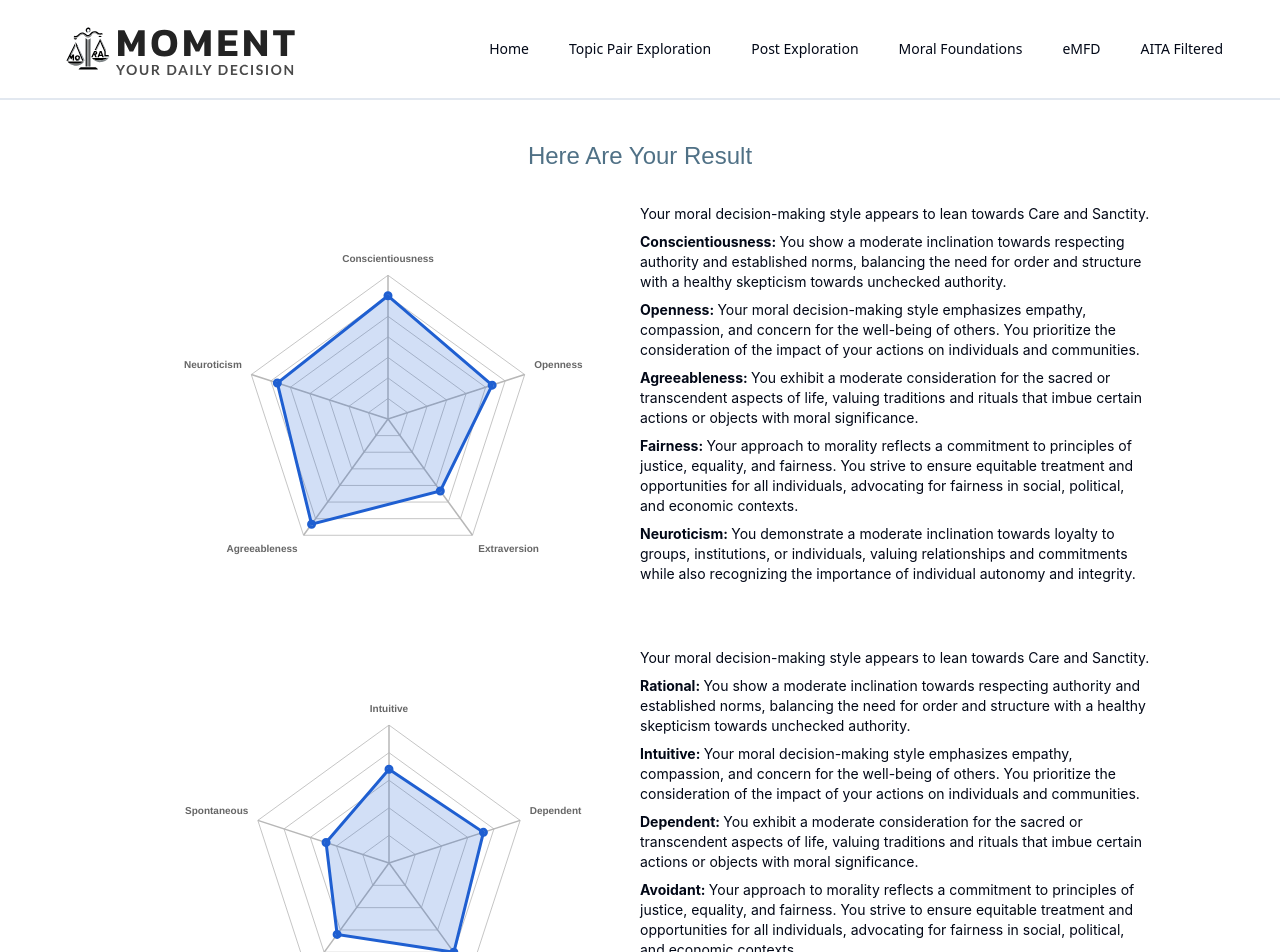
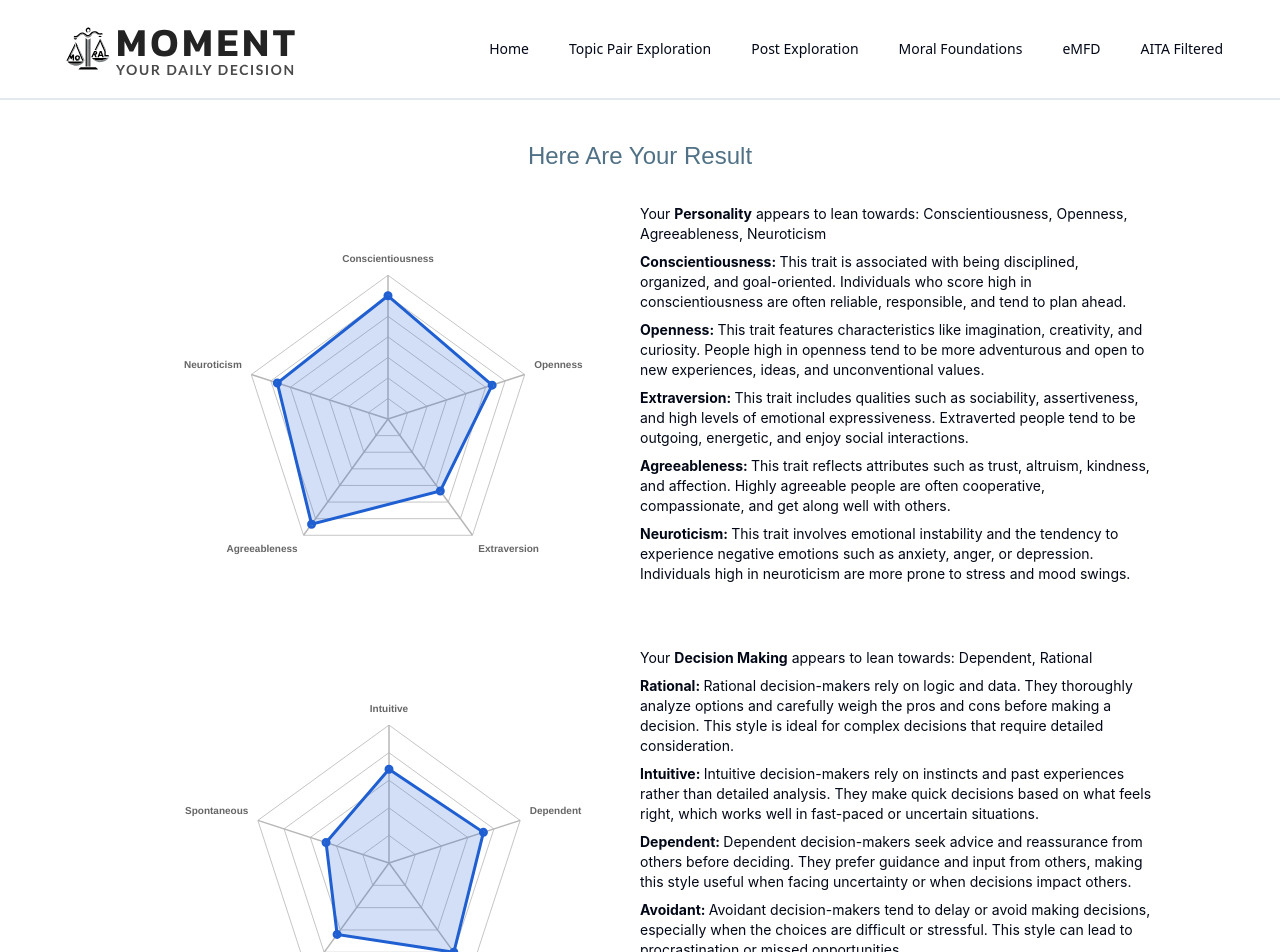
Before and after one commit to 24-S1-2-C-Moral-Decisions/moral-front-end, a Next.js app: page /en in a window 1280 px wide. Shown: the top 952 px of the page. Built offline with nearby package versions, Linux system fonts and the light colour scheme.

Commit message:
add personality and decision making analysis

```diff
--- a/components/surveyfeedback-page.tsx
+++ b/components/surveyfeedback-page.tsx
@@ -7,37 +7,12 @@ import { NavBar } from './home/nav-bar';
 import { decisionStyles } from './survey/decisionMakingResult';
 import { personalityBigFive } from './survey/personalityResult';
 
-const radarResult = {
-    Authority: 4,
-    Care: 2,
-    Sanctity: 2,
-    Fairness: 1,
-    Loyalty: 3
-}
-
-const radarPostData = {
-    Authority: 3,
-    Care: 1,
-    Sanctity: 1,
-    Fairness: 2,
-    Loyalty: 4
-}
-
-
-const resultAnalysisTexts = {
-    AUTHORITY: "You show a moderate inclination towards respecting authority and established norms, balancing the need for order and structure with a healthy skepticism towards unchecked authority.",
-    CARE: "Your moral decision-making style emphasizes empathy, compassion, and concern for the well-being of others. You prioritize the consideration of the impact of your actions on individuals and communities.",
-    SANCTITY: "You exhibit a moderate consideration for the sacred or transcendent aspects of life, valuing traditions and rituals that imbue certain actions or objects with moral significance.",
-    FAIRNESS: "Your approach to morality reflects a commitment to principles of justice, equality, and fairness. You strive to ensure equitable treatment and opportunities for all individuals, advocating for fairness in social, political, and economic contexts.",
-    LOYALTY: "You demonstrate a moderate inclination towards loyalty to groups, institutions, or individuals, valuing relationships and commitments while also recognizing the importance of individual autonomy and integrity."
-};
 const selectedChange = true;
 
 const selectedChangeAnalysisTexts = {
     true: "You are open to new perspectives and possibly values social harmony or consensus. You hold strong to your principles and show strength in maintaining your stance under social pressure.",
     false: "You remain steadfast in your beliefs, showing confidence in your moral compass. You value consistency and resilience, remaining steadfast despite others' opinions.",
 };
-
 
 export const SurveyFeedbackPage = ({ data }: { data: any }) => {
     return (
@@ -73,8 +48,6 @@ const decisionMakingLabels = Object.keys(decisionStyles);
     // Values should be numbers, including decimal points
     const personalityDataPoints = Object.values(personalityBigFive);
     const decisionMakingDataPoints = Object.values(decisionStyles);
-console.log('Personality Data Points:', personalityDataPoints);
-    console.log('Decision Making Data Points:', decisionMakingDataPoints);
     return (
         <>
             <div className="w-full text-center bg-[#FFFFFF]">
@@ -84,7 +57,7 @@ console.log('Personality Data Points:', personalityDataPoints);
                 <div className="w-[50%] flex items-center justify-center">
                     <div className="w-[80%]  h-full">
                         {/* <RadarChart labels={labels} dataPoints1={userDataPoints} dataPoints2={postDataPoints} />*/}
-                        <RadarChart labels={personalityLabels} dataPoints1 ={personalityDataPoints} />
+                        <RadarChart labels={personalityLabels} dataPoints1={personalityDataPoints} />
                     </div>
                 </div>
                 <div className="w-[50%] flex flex-col justify-center mb-8">
@@ -94,7 +67,7 @@ console.log('Personality Data Points:', personalityDataPoints);
             <div className="flex w-full items-stretch justify-center mb-8 bg-[#FFFFFF]">
                 <div className="w-[50%] flex items-center justify-center">
                     <div className="w-[80%]  h-full">
-                        <RadarChart labels={decisionMakingLabels} dataPoints1={decisionMakingDataPoints}/>
+                        <RadarChart labels={decisionMakingLabels} dataPoints1={decisionMakingDataPoints} />
                     </div>
                 </div>
                 <div className="w-[50%] flex flex-col justify-center mb-8">
@@ -107,22 +80,39 @@ console.log('Personality Data Points:', personalityDataPoints);
 }
 
 function PersonalityAnalysis() {
+    const personalityAnalysisTexts = {
+        Openness: "This trait features characteristics like imagination, creativity, and curiosity. People high in openness tend to be more adventurous and open to new experiences, ideas, and unconventional values.",
+        Conscientiousness: "This trait is associated with being disciplined, organized, and goal-oriented. Individuals who score high in conscientiousness are often reliable, responsible, and tend to plan ahead.",
+        Extraversion: "This trait includes qualities such as sociability, assertiveness, and high levels of emotional expressiveness. Extraverted people tend to be outgoing, energetic, and enjoy social interactions.",
+        Agreeableness: "This trait reflects attributes such as trust, altruism, kindness, and affection. Highly agreeable people are often cooperative, compassionate, and get along well with others.",
+        Neuroticism: "This trait involves emotional instability and the tendency to experience negative emotions such as anxiety, anger, or depression. Individuals high in neuroticism are more prone to stress and mood swings."
+
+    };
+    const filteredPersonalityBigFive = Object.entries(personalityBigFive)
+        .filter(([_, score]) => score >= 5)
+        .reduce((acc, [trait, score]) => {
+            acc[trait] = score;
+            return acc;
+        }, {} as { [key: string]: number });
+
+    const pOrientation = Object.keys(filteredPersonalityBigFive);
+
     return (
         <>
             <div className="w-full">
                 <article className="text-sm space-y-2 font-inter">
 
-                    <p>Your moral decision-making style appears to lean towards Care and Sanctity.</p>
+                    <p>Your <b>Personality</b> appears to lean towards: {pOrientation.length > 0 ? pOrientation.join(', ') : 'none'}</p>
 
-                    <p ><span className="font-bold">Conscientiousness: </span>{resultAnalysisTexts['AUTHORITY']}</p>
+                    <p ><span className="font-bold">Conscientiousness: </span>{personalityAnalysisTexts['Conscientiousness']}</p>
 
-                    <p><span className="font-bold">Openness: </span>{resultAnalysisTexts['CARE']}</p>
+                    <p><span className="font-bold">Openness: </span>{personalityAnalysisTexts['Openness']}</p>
 
-                    <p><span className="font-bold">Agreeableness: </span>{resultAnalysisTexts['SANCTITY']}</p>
+                    <p><span className="font-bold">Extraversion: </span>{personalityAnalysisTexts['Extraversion']}</p>
 
-                    <p><span className="font-bold">Fairness: </span>{resultAnalysisTexts['FAIRNESS']}</p>
+                    <p><span className="font-bold">Agreeableness: </span>{personalityAnalysisTexts['Agreeableness']}</p>
 
-                    <p><span className="font-bold">Neuroticism: </span>{resultAnalysisTexts['LOYALTY']}</p>
+                    <p><span className="font-bold">Neuroticism: </span>{personalityAnalysisTexts['Neuroticism']}</p>
                 </article>
             </div>
         </>
@@ -130,47 +120,38 @@ function PersonalityAnalysis() {
 }
 
 function DecisionMakingAnalysis() {
+    const decisionMakingAnalysisTexts = {
+        Rational: " Rational decision-makers rely on logic and data. They thoroughly analyze options and carefully weigh the pros and cons before making a decision. This style is ideal for complex decisions that require detailed consideration.",
+        Intuitive: "Intuitive decision-makers rely on instincts and past experiences rather than detailed analysis. They make quick decisions based on what feels right, which works well in fast-paced or uncertain situations.",
+        Dependent: "Dependent decision-makers seek advice and reassurance from others before deciding. They prefer guidance and input from others, making this style useful when facing uncertainty or when decisions impact others.",
+        Avoidant: "Avoidant decision-makers tend to delay or avoid making decisions, especially when the choices are difficult or stressful. This style can lead to procrastination or missed opportunities.",
+        Spontaneous: "Spontaneous decision-makers prefer to make quick, impulsive decisions with little planning. They thrive in dynamic situations where immediate action is needed but may overlook long-term consequences."
+
+    };
+    const filteredDecisionStyles = Object.entries(decisionStyles)
+        .filter(([_, score]) => score >= 3.5)
+        .reduce((acc, [trait, score]) => {
+            acc[trait] = score;
+            return acc;
+        }, {} as { [key: string]: number });
+
+    const dOrientation = Object.keys(filteredDecisionStyles);
     return (
         <>
             <div className="w-full">
                 <article className="text-sm space-y-2 font-inter">
 
-                    <p>Your moral decision-making style appears to lean towards Care and Sanctity.</p>
+                    <p>Your <b>Decision Making</b> appears to lean towards: {dOrientation.length > 0 ? dOrientation.join(', ') : 'none'}</p>
 
-                    <p ><span className="font-bold">Rational: </span>{resultAnalysisTexts['AUTHORITY']}</p>
+                    <p ><span className="font-bold">Rational: </span>{decisionMakingAnalysisTexts['Rational']}</p>
 
-                    <p><span className="font-bold">Intuitive: </span>{resultAnalysisTexts['CARE']}</p>
+                    <p><span className="font-bold">Intuitive: </span>{decisionMakingAnalysisTexts['Intuitive']}</p>
 
-                    <p><span className="font-bold">Dependent: </span>{resultAnalysisTexts['SANCTITY']}</p>
+                    <p><span className="font-bold">Dependent: </span>{decisionMakingAnalysisTexts['Dependent']}</p>
 
-                    <p><span className="font-bold">Avoidant: </span>{resultAnalysisTexts['FAIRNESS']}</p>
+                    <p><span className="font-bold">Avoidant: </span>{decisionMakingAnalysisTexts['Avoidant']}</p>
 
-                    <p><span className="font-bold">Spontaneous: </span>{resultAnalysisTexts['LOYALTY']}</p>
-                </article>
-            </div>
-        </>
-    )
-}
-
-function ResultAnalysis() {
-    return (
-        <>
-            <div className="w-full">
-                <article className="text-sm space-y-2 font-inter">
-
-                    <p>Your moral decision-making style appears to lean towards Care and Sanctity.</p>
-
-                    <p>In comparison to the average population, based on our sample statistics, you tend to emphasize the care dimensionality.</p>
-
-                    <p ><span className="font-bold">Authority: </span>{resultAnalysisTexts['AUTHORITY']}</p>
-
-                    <p><span className="font-bold">Care: </span>{resultAnalysisTexts['CARE']}</p>
-
-                    <p><span className="font-bold">Sanctity: </span>{resultAnalysisTexts['SANCTITY']}</p>
-
-                    <p><span className="font-bold">Fairness: </span>{resultAnalysisTexts['FAIRNESS']}</p>
-
-                    <p><span className="font-bold">Loyalty: </span>{resultAnalysisTexts['LOYALTY']}</p>
+                    <p><span className="font-bold">Spontaneous: </span>{decisionMakingAnalysisTexts['Spontaneous']}</p>
                 </article>
             </div>
         </>
--- a/components/ui/chart.tsx
+++ b/components/ui/chart.tsx
@@ -156,6 +156,7 @@ const RadarChart: React.FC<RadarChartProps> = ({ labels, dataPoints1, dataPoints
       title: {
         display: false,
         text: 'Radar Chart Example',
+
       },
     },
   };
```
Lines whose indentation alone changed are shown as unchanged.
